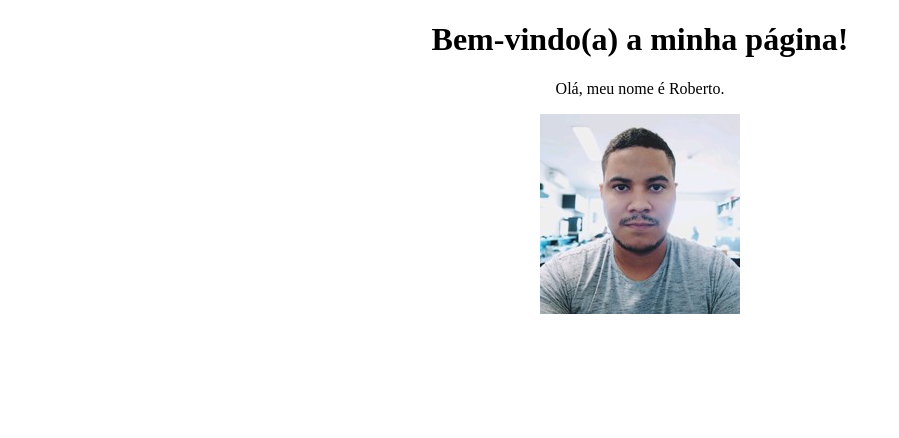
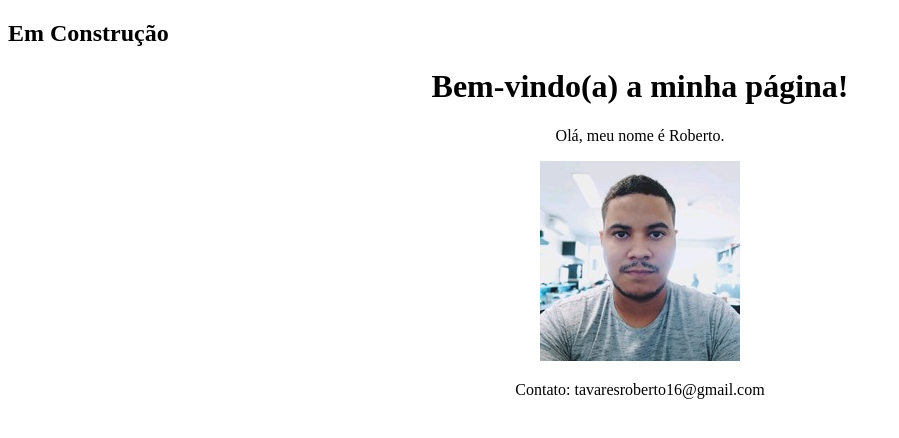
Before and after one commit to tavaresroberto/tavaresroberto.github.io, a plain HTML site: page index.html in a window 1280 px wide. Shown: the whole page, without its empty margins (0-899 px from the left). Drawn offline with Linux system fonts and the light colour scheme.

Commit message:
contato adicionado

```diff
--- a/index.html
+++ b/index.html
@@ -2,6 +2,7 @@
 <html>
 <meta http-equiv="Content-Type" content="text/html; charset=utf-8">
     <body>
+        <h2>Em Construção</h2>
 
 	   <h1 style="text-align:center;">Bem-vindo(a) a minha página!</h1>
 
@@ -13,5 +14,7 @@
 		  </a>
 	   </center>
 
+        <p style="text-align:center;">Contato: tavaresroberto16@gmail.com</p>
+
     <body>
 </html>
```
Lines whose indentation alone changed are shown as unchanged.
